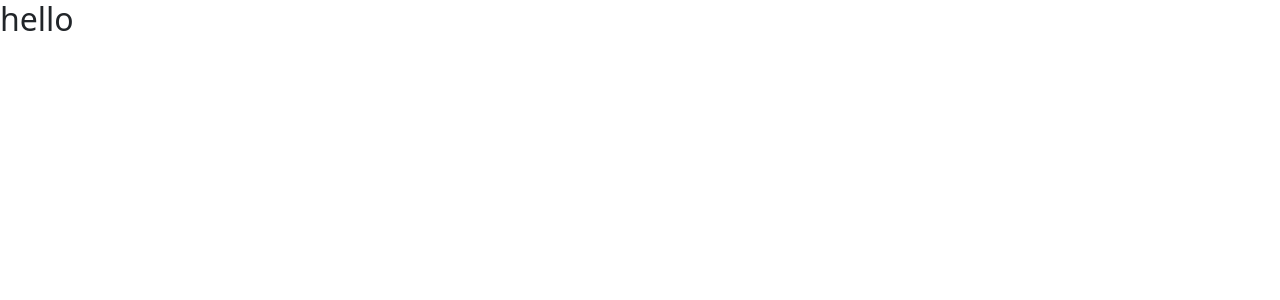
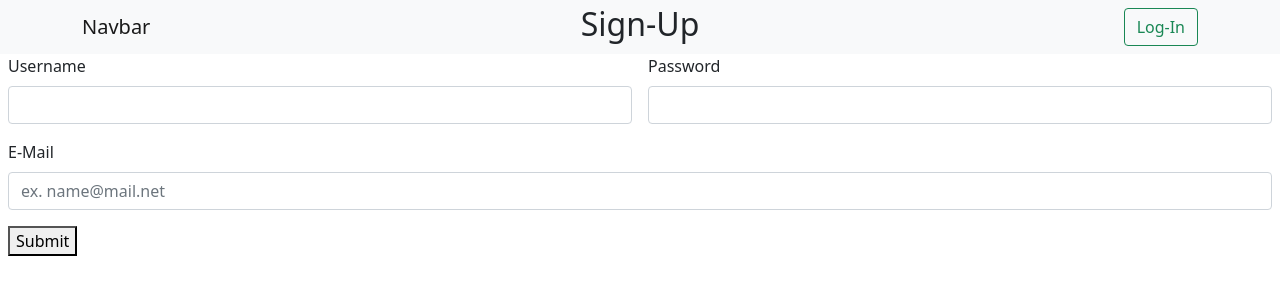
Before and after one commit to emirhan5445/registration-app, a React (Create React App) app: page / in a window 1280 px wide. Shown: the top 300 px of the page. Built offline with nearby package versions, Linux system fonts and the light colour scheme.

Commit message:
Files are updated.

```diff
--- a/src/App.js
+++ b/src/App.js
@@ -1,9 +1,26 @@
 import './App.css';
+import NavBar from './components/NavBar';
+import SignUp from './components/SignUp';
+import { BrowserRouter as Router, Routes, Route } from "react-router-dom";
+import LogIn from './components/LogIn';
+import ErrorPage from './components/ErrorPage';
 
 function App() {
   return (
     <>
-      <h2>hello</h2>
+      <Router>
+        <NavBar />
+
+        <Routes>
+          <Route path='/' element={<SignUp />} />
+          <Route path='/LogIn' element={<LogIn />} />
+          <Route path='*' element={<ErrorPage />} />
+        </Routes>
+      </Router>
+
+
+
+      {/* route path='*' element={<ErrorPage />} */}
     </>
   );
 }
--- /dev/null
+++ b/src/components/LogIn.js
@@ -0,0 +1,24 @@
+import { Link } from 'react-router-dom';
+
+function LogIn() {
+    return (
+        <>
+            <h2 className="position-absolute top-0 mt-4 start-50 translate-middle">Log-In</h2>
+            <form className="row g-3 mx-auto">
+                <div className="col-md-6">
+                    <label htmlFor="inputEmail4" className="form-label">Username or E-Mail</label>
+                    <input type="email" className="form-control" id="inputEmail4" />
+                </div>
+                <div className="col-md-6">
+                    <label htmlFor="inputPassword4" className="form-label">Password</label>
+                    <input type="password" className="form-control" id="inputPassword4" />
+                </div>
+
+                <Link to="/"><button>Submit</button></Link>
+                {/* button  useNavigate to go log in page directly   button   */}
+            </form>
+        </>
+    );
+}
+
+export default LogIn;
--- /dev/null
+++ b/src/components/SignUp.js
@@ -0,0 +1,27 @@
+import { Link } from 'react-router-dom';
+
+function SignUp() {
+    return (
+        <>
+            <h2 className="position-absolute top-0 mt-4 start-50 translate-middle">Sign-Up</h2>
+            <form className="row g-3 mx-auto">
+                <div className="col-md-6">
+                    <label htmlFor="inputEmail4" className="form-label">Username</label>
+                    <input type="email" className="form-control" id="inputEmail4" />
+                </div>
+                <div className="col-md-6">
+                    <label htmlFor="inputPassword4" className="form-label">Password</label>
+                    <input type="password" className="form-control" id="inputPassword4" />
+                </div>
+                <div className="col-12">
+                    <label htmlFor="inputAddress" className="form-label">E-Mail</label>
+                    <input type="text" className="form-control" id="inputAddress" placeholder="ex. name@mail.net" />
+                </div>
+                <Link to="/LogIn"><button>Submit</button></Link>
+               {/* button  useNavigate to go log in page directly   button   */}
+            </form>
+        </>
+    );
+}
+
+export default SignUp;
```
